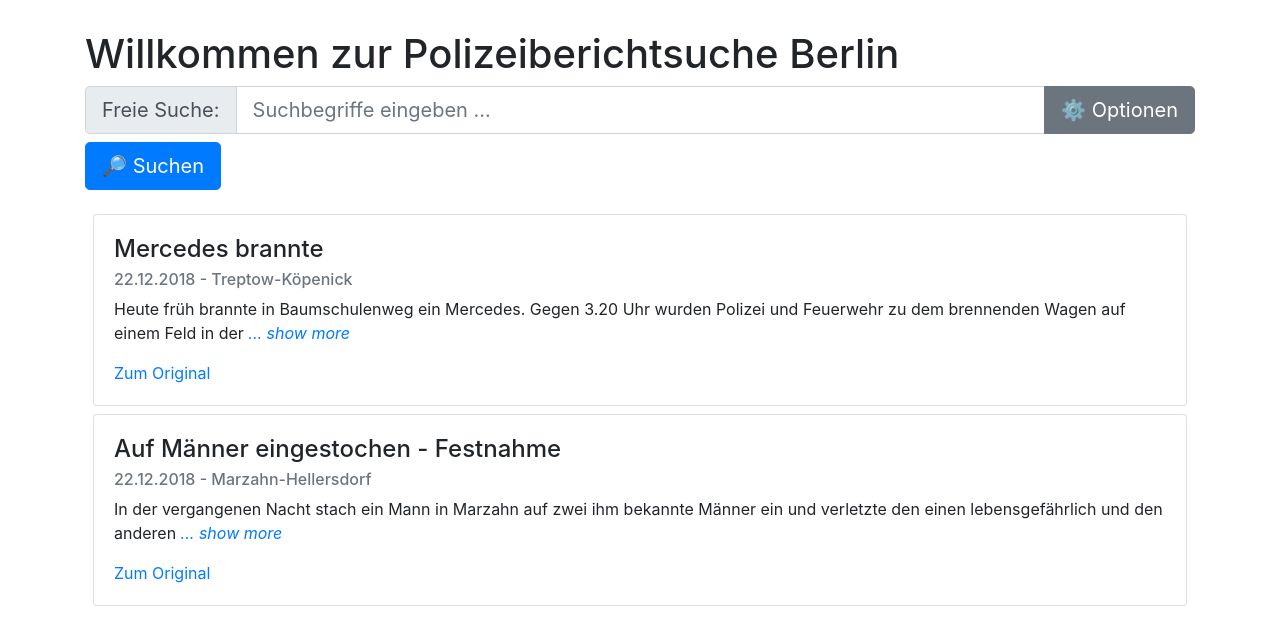
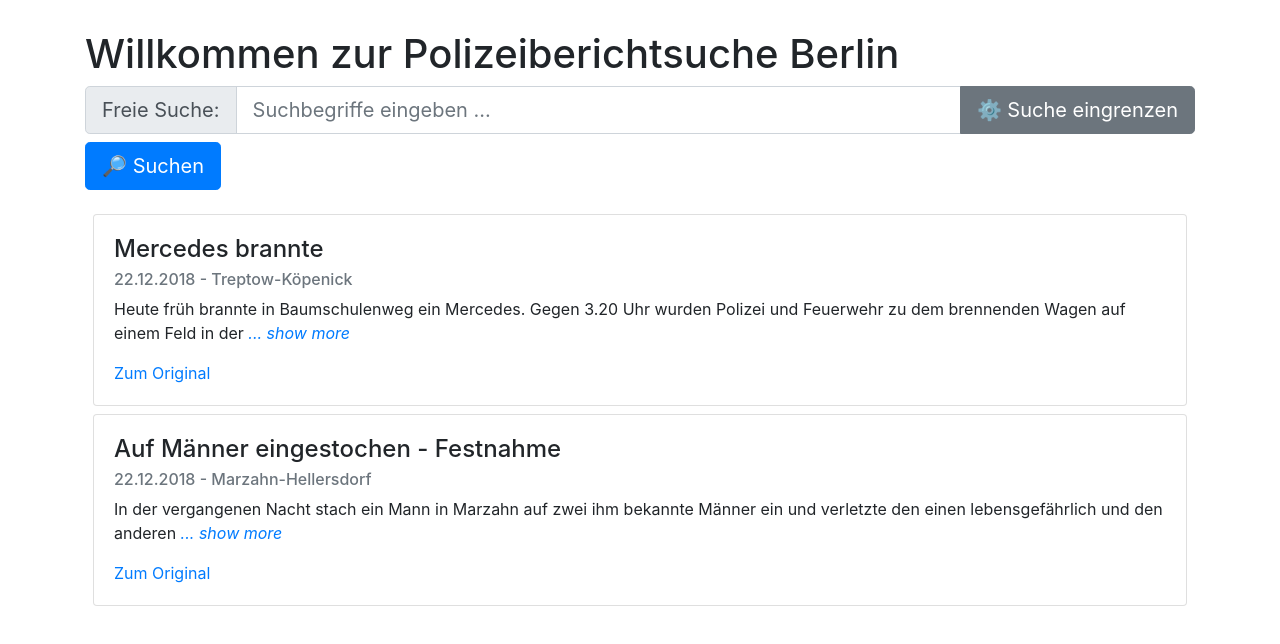
Before and after one commit to SemantischeSucheHTW/frontend, a Vue app: page /#/ in a window 1280 px wide. Shown: the top 644 px of the page. Built offline with nearby package versions, Linux system fonts and the light colour scheme.

Commit message:
changed base url, renamed options field

```diff
--- a/src/components/Default.vue
+++ b/src/components/Default.vue
@@ -6,7 +6,7 @@
                           placeholder="Suchbegriffe eingeben ..."></b-form-input>
             <b-input-group-append>
                 <b-btn v-b-toggle.options v-b-tooltip.hover title="Legen Sie Zeitraum und Ort fest" variant="secondary">
-                    ⚙ Optionen
+                    ⚙ Suche eingrenzen
                 </b-btn>
             </b-input-group-append>
         </b-input-group>
@@ -14,7 +14,7 @@
             <b-card bg-variant="light">
                 <b-form-group horizontal
                               breakpoint="lg"
-                              label="Optionen"
+                              label="Suche eingrenzen"
                               label-size="lg"
                               label-class="font-weight-bold pt-0"
                               class="mb-0">
@@ -66,7 +66,7 @@
                 <SearchResult :result="result"></SearchResult>
             </li>
         </ul>
-        <b-alert :show="error" dismissible variant="danger">
+        <b-alert :show="!(!error)" dismissible variant="danger">
             {{error}}
         </b-alert>
     </div>
@@ -137,7 +137,7 @@
                 if(this.selectedDistricts.length > 0)
                     this.fullQuery.append('districts', this.selectedDistricts.join(','));
 
-                http.get('/search', {
+                http.get('/report', {
                     params: this.fullQuery
                 }).then(response => {
                     this.error = false;
--- a/src/core/http.js
+++ b/src/core/http.js
@@ -3,7 +3,7 @@
 import axios from 'axios';
 
 axios.interceptors.request.use(config => {
-    const baseUrl = "http://localhost:8108";
+    const baseUrl = "http://abteilung6.com:5000";
     config.baseURL = baseUrl;
     return config;
 });
```
